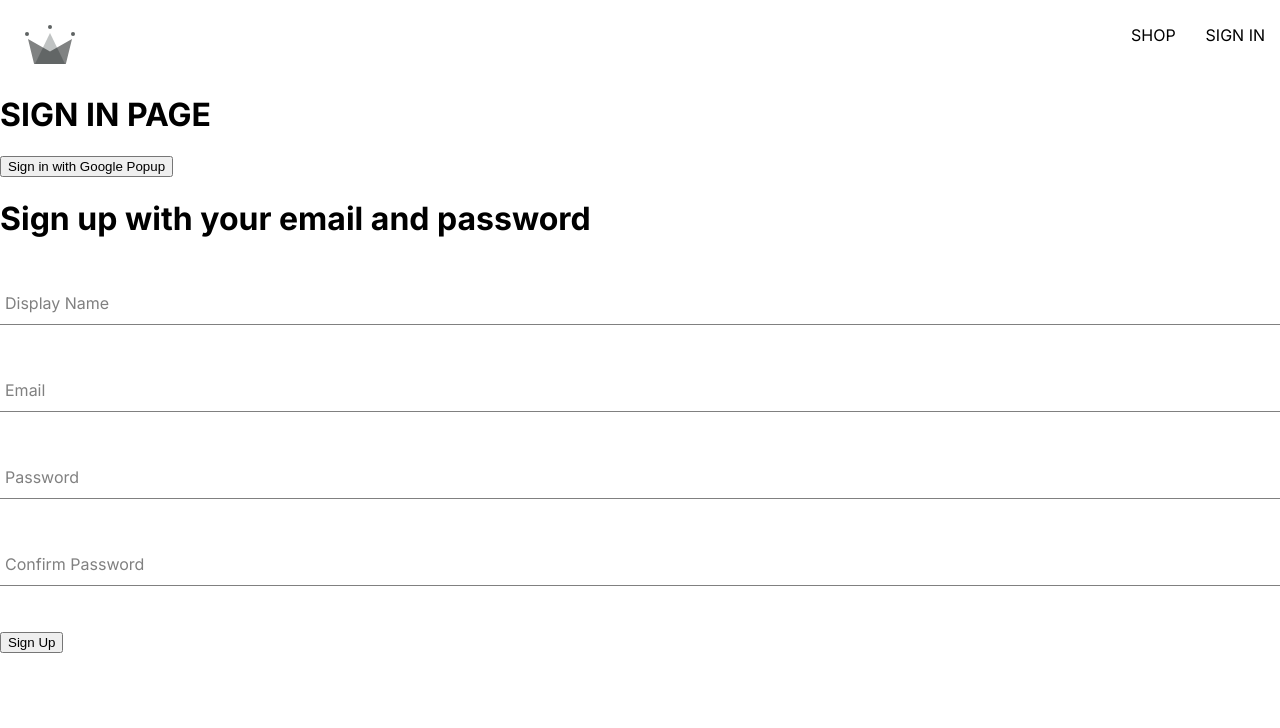
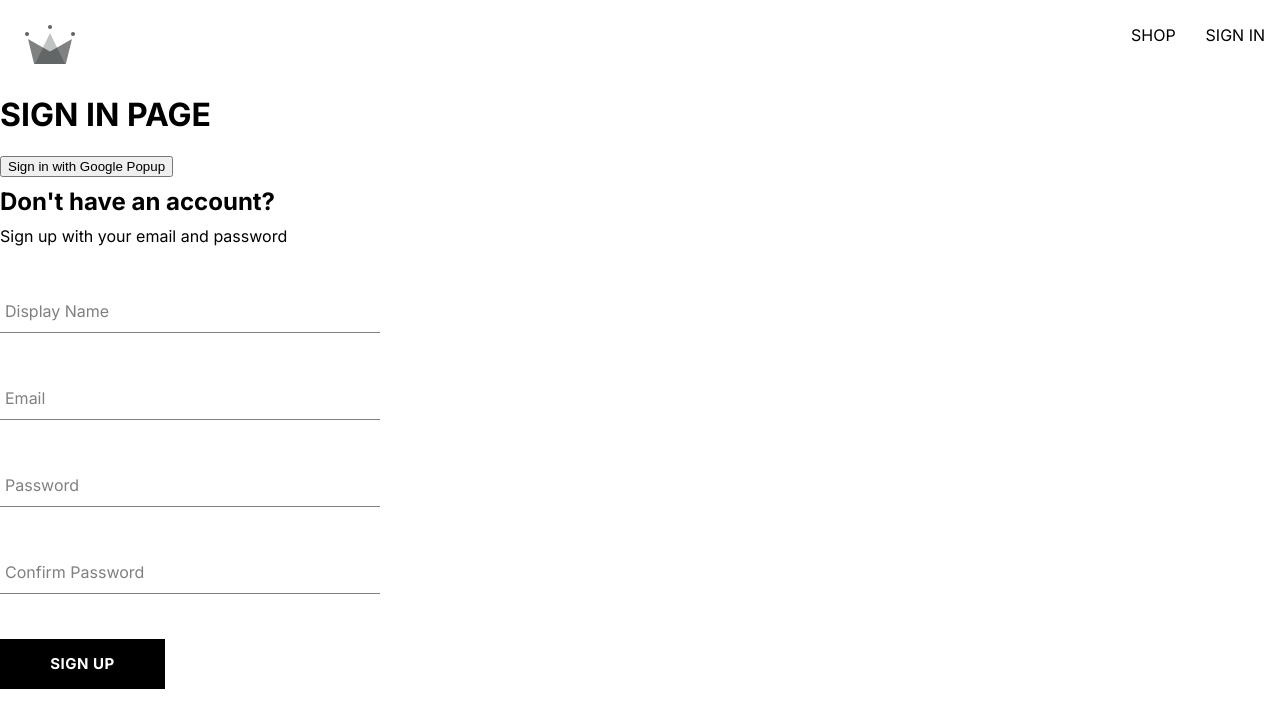
Before and after one commit to harrisgomez/capstone, a React (Create React App) app: page /sign-in in a window 1280 px wide. Shown: the top 728 px of the page. Built offline with nearby package versions, Linux system fonts and the light colour scheme.

Commit message:
ADD: custom button component

```diff
--- /dev/null
+++ b/src/components/button/button.component.jsx
@@ -0,0 +1,19 @@
+import './button.styles.scss';
+
+const BUTTON_TYPE_CLASSES = {
+    google: 'google-sign-in',
+    inverted: 'inverted'
+};
+
+const Button = ({ children, buttonType, ...props }) => {
+    return (
+        <button
+            className={`button-container ${BUTTON_TYPE_CLASSES[buttonType]}`}
+            {...props}
+        >
+            {children}
+        </button>
+    );
+};
+
+export default Button;
--- /dev/null
+++ b/src/components/button/button.styles.scss
@@ -0,0 +1,46 @@
+.button-container {
+    min-width: 165px;
+    width: auto;
+    height: 50px;
+    letter-spacing: 0.5px;
+    line-height: 50px;
+    padding: 0 35px 0 35px;
+    font-size: 15px;
+    background-color: black;
+    color: white;
+    text-transform: uppercase;
+    font-family: 'Inter', sans-serif;
+    font-weight: bolder;
+    border: none;
+    cursor: pointer;
+    display: flex;
+    justify-content: center;
+
+    &:hover {
+        background-color: white;
+        color: black;
+        border: 1px solid black;
+    }
+
+    &.google-sign-in {
+        background-color: #4285f4;
+        color: white;
+
+        &:hover {
+            background-color: #357ae8;
+            border: none;
+        }
+    }
+
+    &.inverted {
+        background-color: white;
+        color: black;
+        border: 1px solid black;
+
+        &:hover {
+            background-color: black;
+            color: white;
+            border: none;
+        }
+    }
+}
--- a/src/components/sign-up-form/sign-up-form.component.jsx
+++ b/src/components/sign-up-form/sign-up-form.component.jsx
@@ -1,11 +1,14 @@
 import { useState } from "react";
 
 import FormInput from "../form-input/form-input.component";
+import Button from "../button/button.component";
 
 import {
     createAuthUserWithEmailAndPassword,
     createUserDocFromAuth
 } from "../../utils/firebase/firebase.utils";
+
+import './sign-up-form.styles.scss';
 
 const defaultFormFields = {
     displayName: '',
@@ -46,8 +49,9 @@
     };
 
     return (
-        <div>
-            <h1>Sign up with your email and password</h1>
+        <div className='sign-up-container'>
+            <h2>Don't have an account?</h2>
+            <span>Sign up with your email and password</span>
             <form onSubmit={handleSubmit}>
                 <FormInput
                     label='Display Name'
@@ -81,7 +85,7 @@
                     value={confirmPassword}
                     required
                 />
-                <button type='submit'>Sign Up</button>
+                <Button type='submit'>Sign Up</Button>
             </form>
         </div>
     );
--- /dev/null
+++ b/src/components/sign-up-form/sign-up-form.styles.scss
@@ -0,0 +1,9 @@
+.sign-up-container {
+    display: flex;
+    flex-direction: column;
+    width: 380px;
+
+    h2 {
+        margin: 10px 0;
+    }
+}
```
